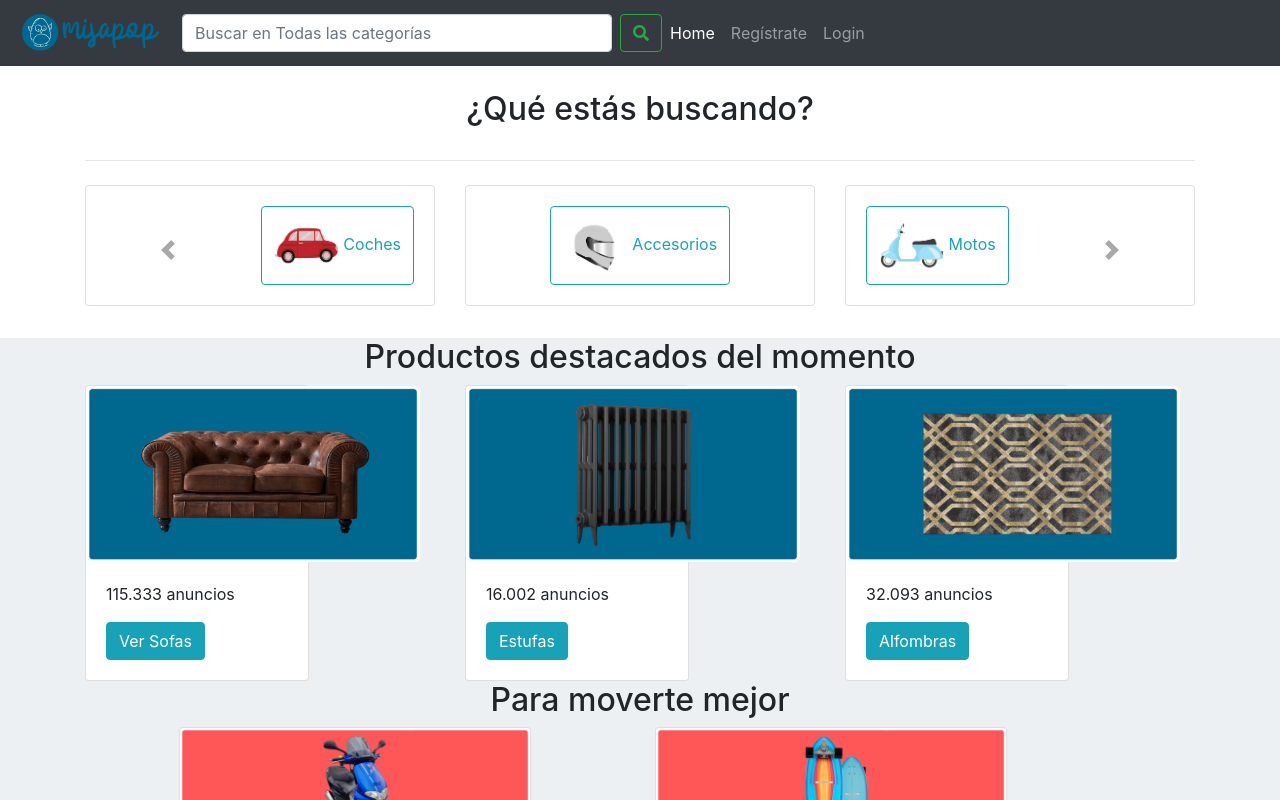
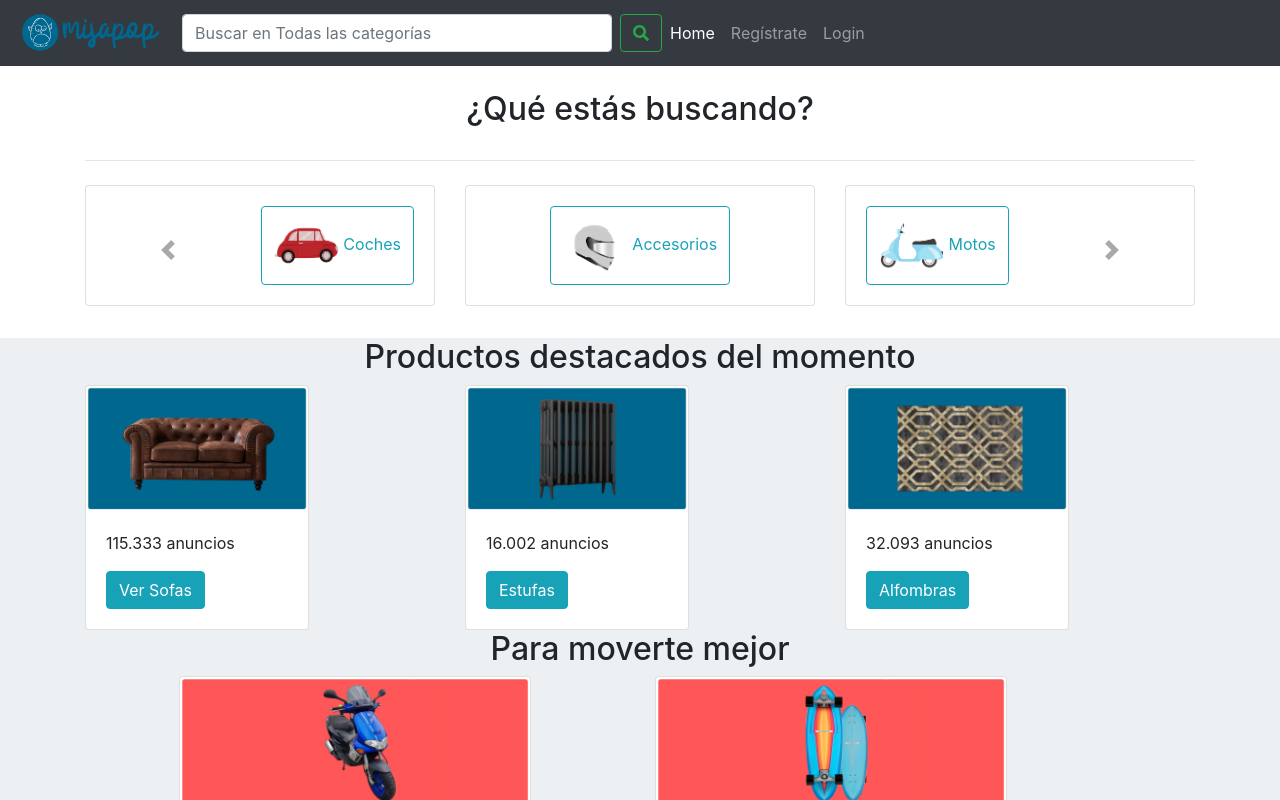
Before and after one commit to AsterixKo/proyecto-final-mijapop-anuncios, an Angular app: page /home in a window 1280 px wide. Shown: the top 800 px of the page. Built offline with nearby package versions, Linux system fonts and the light colour scheme; no server answers.

Commit message:
fix login image y home image

```diff
--- a/src/app/shared/components/home/home.component.css
+++ b/src/app/shared/components/home/home.component.css
@@ -30,10 +30,10 @@
     height: 65px;
 }
 
-.my-card-image{
+/* .my-card-image{
     width: 334px;
     height: 176px;
-}
+} */
 
 /* .carousel-control-prev-icon,
 .carousel-control-next-icon {
--- a/src/app/shared/components/login/login.component.html
+++ b/src/app/shared/components/login/login.component.html
@@ -4,7 +4,7 @@
 
     <!-- Icon -->
     <div class="fadeIn first">
-      <img src="assets/image/user.png" id="icon" alt="User Icon" />
+      <img src="assets/image/user1024x1024.png" id="icon" alt="User Icon" />
     </div>
 
     <!-- Login Form -->
```
Also changed, not shown: src/assets/image/user.png (added), src/assets/image/user1024x1024.png (added).
